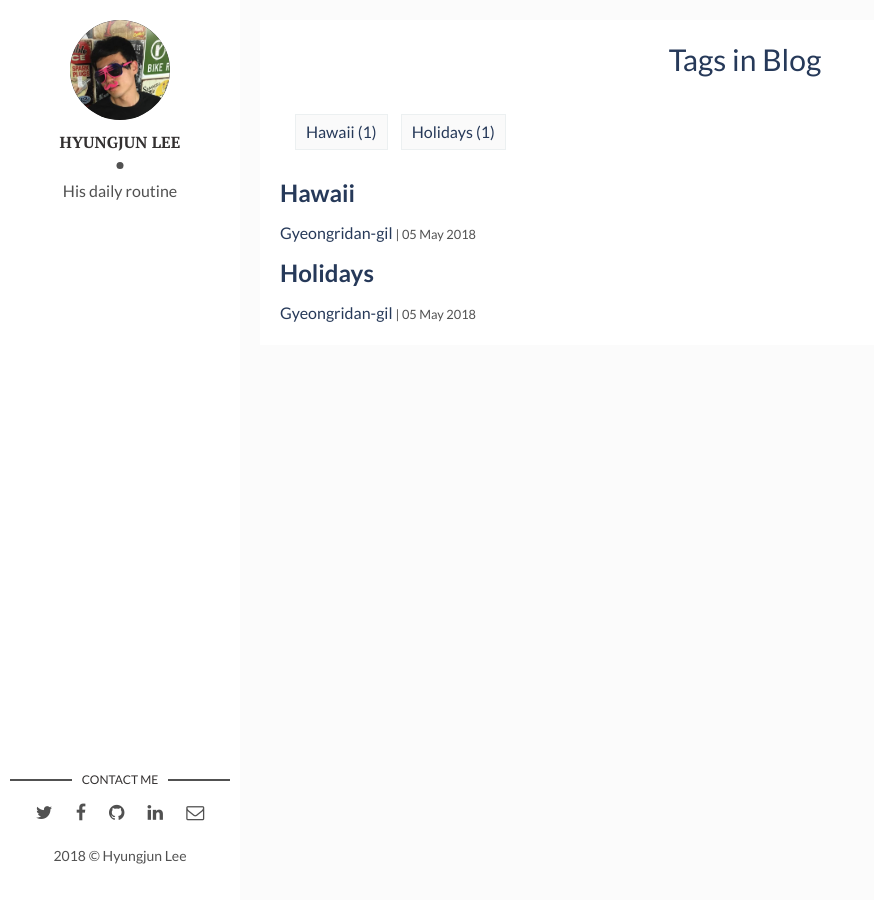
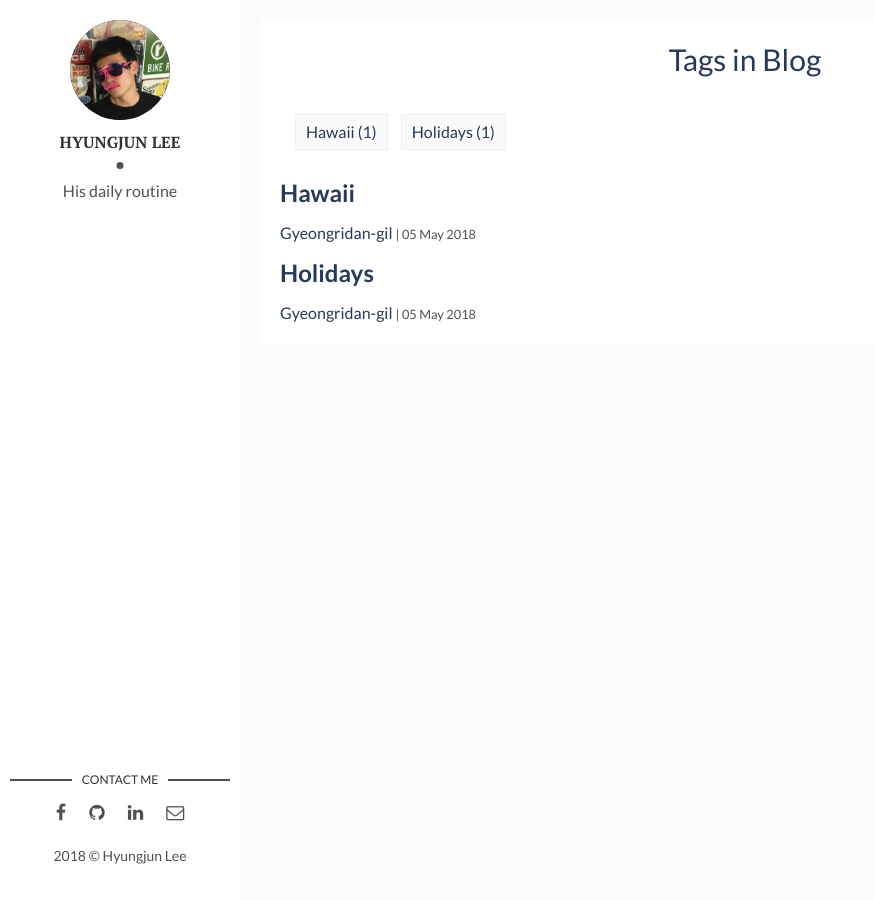
Before and after one commit to hjlee1765/hjlee1765.github.io, a Jekyll site: the page built from tags.html, in a window 1280 px wide. Shown: the whole page, without its empty margins (0-874 px from the left). Built offline with Jekyll 4.4.1, drawn with Linux system fonts in a browser that asks for light colours.

Commit message:
delete twitter content

```diff
--- a/_config.yml
+++ b/_config.yml
@@ -1,4 +1,4 @@
-title: Hello, world! I'm David Freeman
+title: His daily routine
 description: > # this means to ignore newlines until "baseurl:"
   Write an awesome description for your new site here. You can edit this
   line in _config.yml. It will appear in your document head meta (for
@@ -6,7 +6,7 @@ description: > # this means to ignore newlines until "baseurl:"
 permalink: ':title/'
 #baseurl: "/flexible-jekyll" # the subpath of your site, e.g. /blog
 url: "" # the base hostname & protocol for your site, e.g. http://example.com
-site-twitter: #if your site has a twitter account, enter it here
+#site-twitter: #if your site has a twitter account, enter it here
 
 # Author Settings
 author: Hyungjun Lee # add your name
--- a/_layouts/main.html
+++ b/_layouts/main.html
@@ -16,11 +16,6 @@ layout: default
     <section class="contact">
       <h3 class="contact-title">Contact me</h3>
       <ul>
-        {% if site.social-twitter %}
-          <li><a href="https://twitter.com/{{ site.social-twitter }}" target="_blank"><i class="fa fa-twitter" aria-hidden="true"></i></a></li>
-        {% else %}
-          <li><a href="https://twitter.com/artemsheludko_" target="_blank"><i class="fa fa-twitter" aria-hidden="true"></i></a></li>
-        {% endif %}
         {% if site.social-facebook %}
           <li><a href="https://facebook.com/{{ site.social-facebook }}" target="_blank"><i class="fa fa-facebook" aria-hidden="true"></i></a></li>
         {% else %}
--- a/_layouts/post.html
+++ b/_layouts/post.html
@@ -17,7 +17,6 @@ layout: main
       {{content | markdownify}}
       <div class="page-footer">
         <div class="page-share">
-          <a href="https://twitter.com/intent/tweet?text={{ page.title }}&url={{ site.url }}{{ page.url }}" title="Share on Twitter" rel="nofollow" target="_blank">Twitter</a>
           <a href="https://facebook.com/sharer.php?u={{ site.url }}{{ page.url }}" title="Share on Facebook" rel="nofollow" target="_blank">Facebook</a>
           <a href="https://plus.google.com/share?url={{ site.url }}{{ page.url }}" title="Share on Google+" rel="nofollow" target="_blank">Google+</a>
         </div>
```
